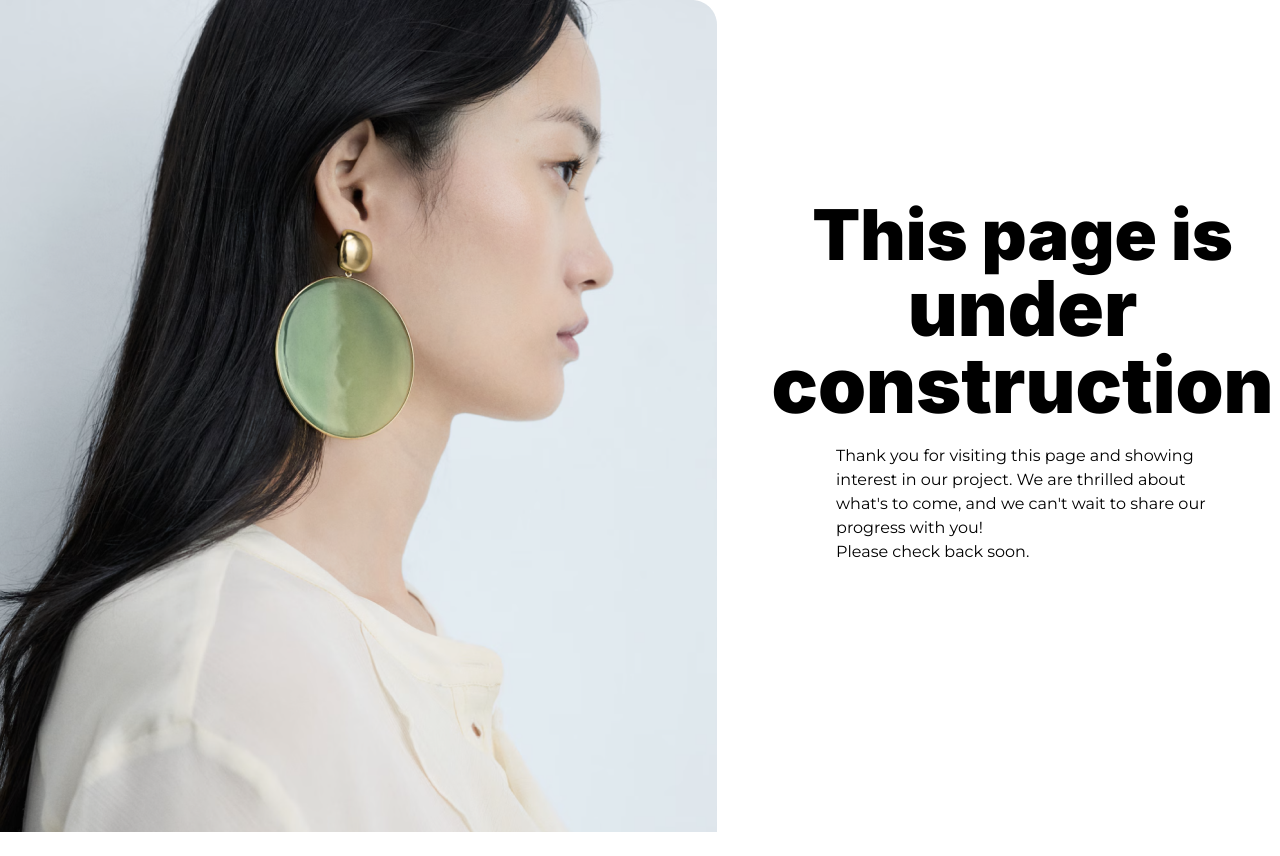
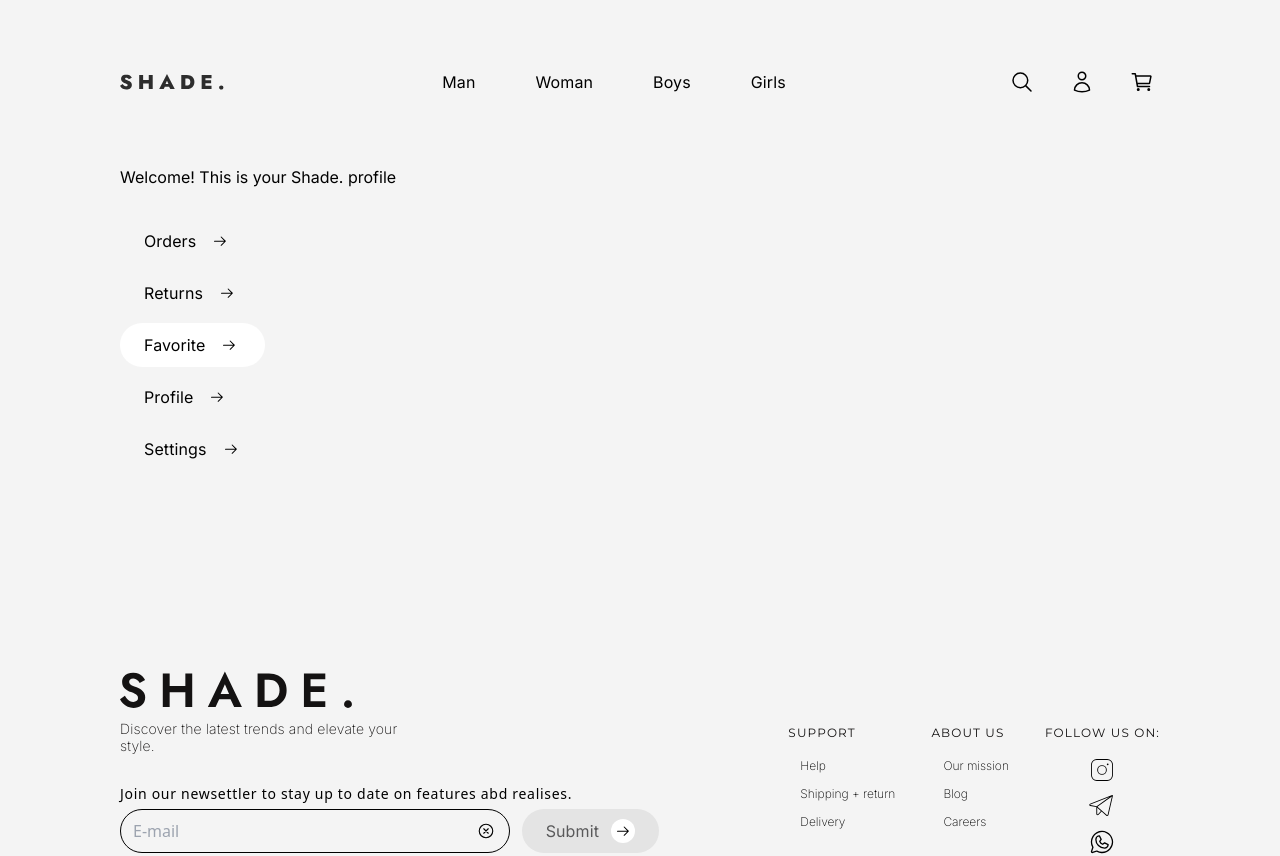
Before and after one commit to DianaKravchuk/Store, a React (Vite) app in the folder frontend/: page /account/favorite in a window 1280 px wide. Shown: the top 856 px of the page. Before the commit the page ends 832 px from the top, so only its background shows below. Built offline with nearby package versions, Linux system fonts and the light colour scheme.

Commit message:
Order Preview and Account Page

```diff
--- a/frontend/src/AppRoutes.tsx
+++ b/frontend/src/AppRoutes.tsx
@@ -9,6 +9,7 @@ import Uikit from "@pages/Ui-kit/Ui-kit";
 import Auth from "./pages/Auth";
 import ErrorPage from "./pages/ErrorPage";
 import Order from "./pages/Order";
+import Account from "./pages/Account";
 
 const route = createBrowserRouter(
   createRoutesFromElements(
@@ -17,6 +18,7 @@ const route = createBrowserRouter(
       <Route path="/ui-kit" element={<Uikit />} />
       <Route path="/order" element={<Order />} />
       <Route path="/auth/:authPage?" element={<Auth />} />
+      <Route path="/account/:accountPage?" element={<Account />} />
     </Route>,
   ),
 );
--- a/frontend/src/components/ProductCard/ProductCard.tsx
+++ b/frontend/src/components/ProductCard/ProductCard.tsx
@@ -9,6 +9,7 @@ const ProductCard: React.FC<ProductCardProps> = ({
   priceBeforeSale,
   size,
   backgroundImage,
+  isPreview,
 }) => {
   const sizeClass = {
     small: "size-[331px]",
@@ -33,6 +34,9 @@ const ProductCard: React.FC<ProductCardProps> = ({
         }}
       ></div>
 
+      {isPreview === true ? (
+        <></>
+      ) : (
         <div className="z-10 h-full flex flex-col justify-between">
           <div className="w-full flex justify-end">
             <CiHeart size={24} />
@@ -57,6 +61,7 @@ const ProductCard: React.FC<ProductCardProps> = ({
             </div>
           </div>
         </div>
+      )}
     </div>
   );
 };
--- a/frontend/src/components/ProductCard/types.ts
+++ b/frontend/src/components/ProductCard/types.ts
@@ -1,8 +1,9 @@
 export interface ProductCardProps {
   id: number;
   title: string;
-  price: number;
+  price?: number;
   size: "small" | "medium" | "large";
   priceBeforeSale?: number;
   backgroundImage: string;
+  isPreview: boolean;
 }
--- a/frontend/src/modules/SaleProducts/SaleProducts.tsx
+++ b/frontend/src/modules/SaleProducts/SaleProducts.tsx
@@ -32,6 +32,7 @@ const SaleProducts: React.FC = () => {
           size={"large"}
           backgroundImage={shirt}
           priceBeforeSale={45}
+          isPreview={false}
         />
         <div className="flex flex-col gap-6">
           {testProducts.map((item) => (
@@ -43,6 +44,7 @@ const SaleProducts: React.FC = () => {
               size={"small"}
               backgroundImage={item.backgroundImage}
               priceBeforeSale={item.priceBeforeSale}
+              isPreview={false}
             />
           ))}
         </div>
--- /dev/null
+++ b/frontend/src/pages/Account/Account.tsx
@@ -0,0 +1,46 @@
+import { FC } from "react";
+import { useParams } from "react-router";
+import OrderPreview from "./components/OrderPreview/OrderPreview";
+import AccountNavigation from "./components/AccountNavigation";
+import { testOrder } from "./temporaryOrderData";
+
+const Account: FC = () => {
+  const params = useParams();
+
+  const filteredOrders = testOrder.filter((order) => {
+    if (params.accountPage === "orders") {
+      return order.status !== "Returned";
+    }
+    if (params.accountPage === "returns") {
+      return order.status === "Returned";
+    }
+    return false;
+  });
+
+  return (
+    <div className="w-[1040px] h-full flex items-center justify-center overflow-hidden mt-[168px] mb-[200px]">
+      <div className="w-full flex justify-between gap-6">
+        <div className="w-[331px] flex flex-col gap-8">
+          <p className="font-inter text-[16px] leading-[19px]">
+            Welcome! This is your Shade. profile
+          </p>
+          <AccountNavigation />
+        </div>
+        <div className="flex flex-1 flex-col gap-6">
+          {filteredOrders.map((order) => (
+            <OrderPreview
+              key={order.id}
+              id={order.id}
+              status={order.status}
+              price={order.price}
+              items={order.items}
+              date={order.date}
+            />
+          ))}
+        </div>
+      </div>
+    </div>
+  );
+};
+
+export default Account;
--- /dev/null
+++ b/frontend/src/pages/Account/components/AccountNavigation.tsx
@@ -0,0 +1,29 @@
+import { FC } from "react";
+import { AccountLinks } from "../data";
+import { ButtonLink } from "@/Ui/ButtonLink/ButtonLink";
+import { GoArrowRight } from "react-icons/go";
+
+const AccountNavigation: FC = () => {
+  return (
+    <div className="flex flex-col items-start gap-2">
+      {AccountLinks.map((item, index) => (
+        <ButtonLink
+          key={index}
+          type="button"
+          size="full"
+          variant="text"
+          text={item.label}
+          icon={
+            <span className="flex items-center justify-center bg-transparent rounded-[50%] py-1 px-1">
+              <GoArrowRight width={15} height={13} color="black" />
+            </span>
+          }
+          iconPosition={"right"}
+          url={item.href}
+        />
+      ))}
+    </div>
+  );
+};
+
+export default AccountNavigation;
--- /dev/null
+++ b/frontend/src/pages/Account/components/OrderPreview/OrderPreview.tsx
@@ -0,0 +1,52 @@
+import { FC } from "react";
+import { Link } from "react-router-dom";
+import { OrderProps } from "./types";
+import ProductCard from "@/components/ProductCard/ProductCard";
+
+const formatDate = (date: Date) => {
+  const dayOfWeek = date.toLocaleDateString("en-US", { weekday: "long" });
+  const day = date.toLocaleDateString("en-US", { day: "2-digit" });
+  const month = date.toLocaleDateString("en-US", { month: "short" });
+  return `${dayOfWeek} ${day} ${month}`;
+};
+
+const OrderPreview: FC<OrderProps> = ({ id, price, status, items, date }) => {
+  const formattedDate = formatDate(date ? new Date(date) : new Date());
+
+  return (
+    <div className="w-full h-[476px] flex flex-col gap-3" key={id}>
+      <div className="flex flex-col mt-[51px] gap-[18px]">
+        <div className="flex flex-col gap-3">
+          <h2 className="uppercase font-montserrat text-xs text-black tracking-widest ">
+            {status}
+          </h2>
+          <h2 className="uppercase font-montserrat text-xs text-black tracking-widest ">
+            {formattedDate}
+          </h2>
+        </div>
+        <div className="flex justify-between items-center">
+          <span className="font-inter text-[18px] leading-[22px]">
+            {price}$
+          </span>
+          <Link to={`/order/${id}`} className="font-inter font-extralight">
+            View order
+          </Link>
+        </div>
+      </div>
+      <div className="w-full flex gap-[23px]">
+        {items?.map((item) => (
+          <ProductCard
+            key={item.id}
+            id={item.id}
+            title={item.title}
+            size={item.size}
+            backgroundImage={item.backgroundImage}
+            isPreview={item.isPreview}
+          />
+        ))}
+      </div>
+    </div>
+  );
+};
+
+export default OrderPreview;
--- /dev/null
+++ b/frontend/src/pages/Account/components/OrderPreview/types.ts
@@ -0,0 +1,9 @@
+import { ProductCardProps } from "@/components/ProductCard/types";
+
+export interface OrderProps {
+  id: number;
+  status: string;
+  price: number;
+  date?: Date;
+  items?: ProductCardProps[];
+}
--- /dev/null
+++ b/frontend/src/pages/Account/data.ts
@@ -0,0 +1,22 @@
+export const AccountLinks = [
+  {
+    label: "Orders",
+    href: "/account/orders",
+  },
+  {
+    label: "Returns",
+    href: "/account/returns",
+  },
+  {
+    label: "Favorite",
+    href: "/account/favorite",
+  },
+  {
+    label: "Profile",
+    href: "/account/profile",
+  },
+  {
+    label: "Settings",
+    href: "/account/settings",
+  },
+];
--- /dev/null
+++ b/frontend/src/pages/Account/index.ts
@@ -0,0 +1 @@
+export { default } from "./Account";
--- /dev/null
+++ b/frontend/src/pages/Account/temporaryOrderData.ts
@@ -0,0 +1,71 @@
+import { OrderProps } from "./components/OrderPreview/types";
+import shirt from "@/modules/NewCollection/TemporaryCardImage/shirt.png";
+
+export const testOrder: OrderProps[] = [
+  {
+    id: 1,
+    status: "Delivered",
+    price: 145,
+    date: new Date(),
+    items: [
+      {
+        id: 123,
+        title: "Men`s t-shirt",
+        backgroundImage: shirt,
+        size: "small",
+        isPreview: true,
+      },
+      {
+        id: 34534,
+        title: "Men`s t-shirt",
+        backgroundImage: shirt,
+        size: "small",
+        isPreview: true,
+      },
+    ],
+  },
+  {
+    id: 2,
+    status: "Returned",
+    price: 1045,
+    date: new Date(),
+    items: [
+      {
+        id: 567768,
+        title: "Men`s t-shirt",
+        backgroundImage: shirt,
+        size: "small",
+        isPreview: true,
+      },
+      {
+        id: 76743,
+        title: "Men`s t-shirt",
+        backgroundImage: shirt,
+        size: "small",
+        isPreview: true,
+      },
+    ],
+  },
+  {
+    id: 3,
+    status: "Returned",
+    price: 54,
+    date: new Date(),
+    items: [
+      {
+        id: 567768,
+        title: "Men`s t-shirt",
+        backgroundImage: shirt,
+        size: "small",
+        isPreview: true,
+      },
+      {
+        id: 76743,
+        title: "Men`s t-shirt",
+        backgroundImage: shirt,
+        size: "small",
+        isPreview: true,
+      },
+    ],
+  },
+];
--- a/frontend/src/pages/Order/Order.tsx
+++ b/frontend/src/pages/Order/Order.tsx
@@ -1,9 +1,30 @@
 import { FC } from "react";
+import { OrderProps } from "../Account/components/OrderPreview/types";
 
-const Order: FC = () => {
+const formatDate = (date: Date) => {
+  const dayOfWeek = date.toLocaleDateString("en-US", { weekday: "long" });
+  const day = date.toLocaleDateString("en-US", { day: "2-digit" });
+  const month = date.toLocaleDateString("en-US", { month: "short" });
+  return `${dayOfWeek} ${day} ${month}`;
+};
+
+const Order: FC<OrderProps> = ({ id, status, date }) => {
+  const formattedDate = formatDate(date ? new Date(date) : new Date());
   return (
     <div className="max-w-[1040px] h-full flex items-center justify-center overflow-hidden mt-[168px] mb-[200px]">
-      <p>Oprder</p>
+      <div className="w-full flex justify-between items-start">
+        <div className="flex flex-col">
+          <h2 className="uppercase font-montserrat text-xs text-black tracking-widest ">
+            {status}
+          </h2>
+          <h2 className="uppercase font-montserrat text-xs text-black tracking-widest ">
+            {formattedDate}
+          </h2>
+        </div>
+        <h2 className="uppercase font-montserrat text-xs text-black tracking-widest ">
+          {id}
+        </h2>
+      </div>
     </div>
   );
 };
```
Lines whose indentation alone changed are shown as unchanged.
